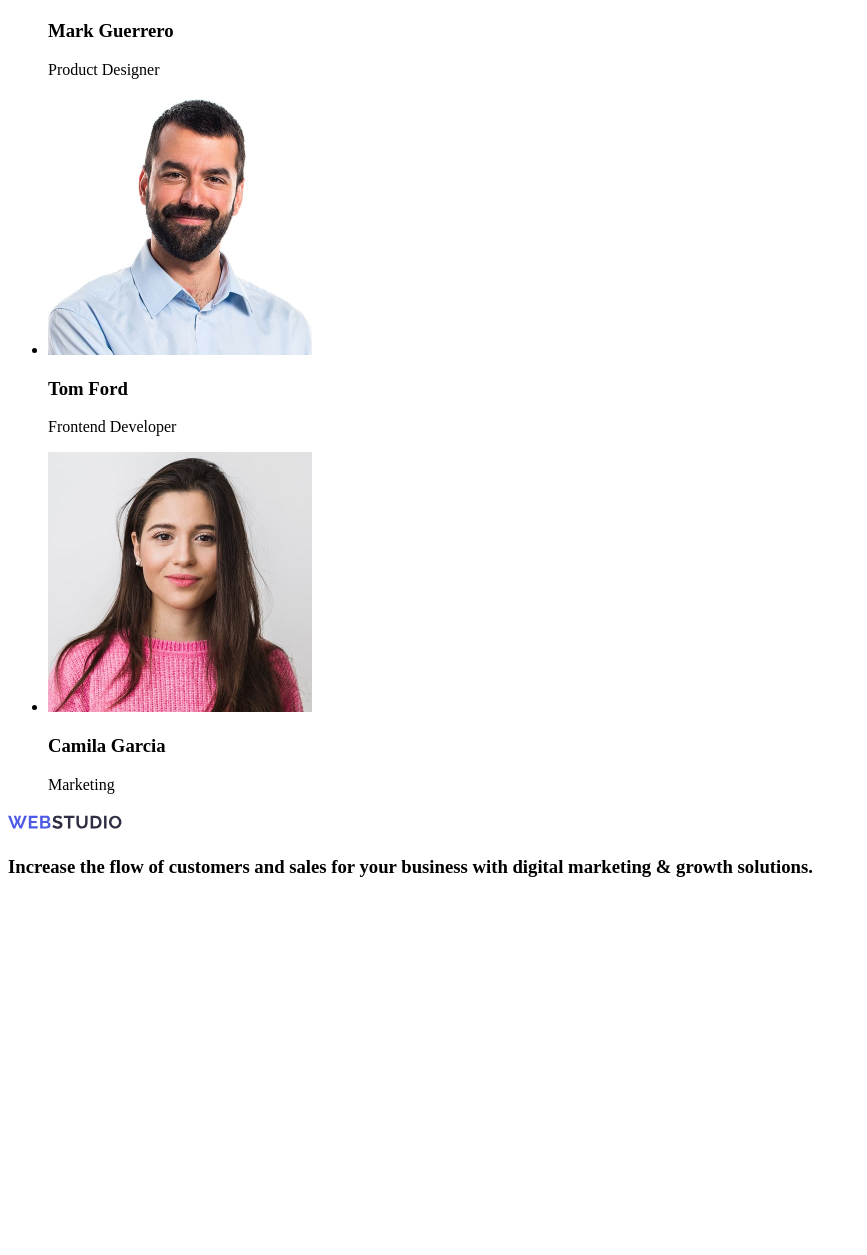
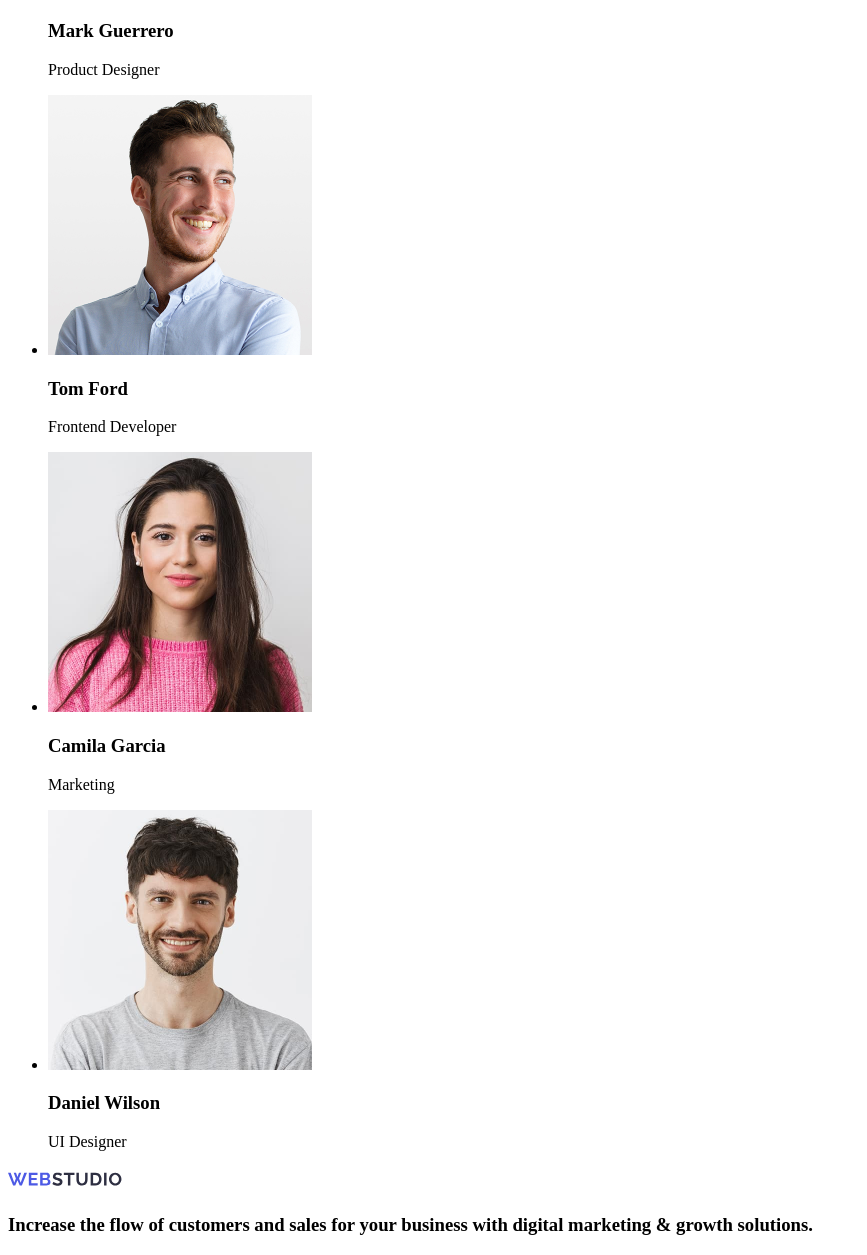
Before and after one commit to JulieBabaeva/goit-markup-hw-01, a plain HTML site: page index.html in a window 1280 px wide. Shown: the part 880-2135 px from the top of the page, without its empty margins (0-867 px from the left). Before the commit the page ends 1777 px from the top, so only its background shows below. Drawn offline with Linux system fonts and the light colour scheme.

Commit message:
fixing mistakes

```diff
--- a/index.html
+++ b/index.html
@@ -69,7 +69,7 @@
         </li>
         <li>
           <img
-            src="./images/img-3.jpg"
+            src="./images/img-2.jpg"
             alt="Tom Ford"
             width="264"
             height="260"
@@ -87,6 +87,16 @@
           <h3>Camila Garcia</h3>
           <p>Marketing</p>
         </li>
+        <li>
+          <img
+            src="./images/img.jpg"
+            alt="Daniel Wilson"
+            width="264"
+            height="260"
+          />
+          <h3>Daniel Wilson</h3>
+          <p>UI Designer</p>
+        </li>
       </ul>
     </main>
     <footer>
```
